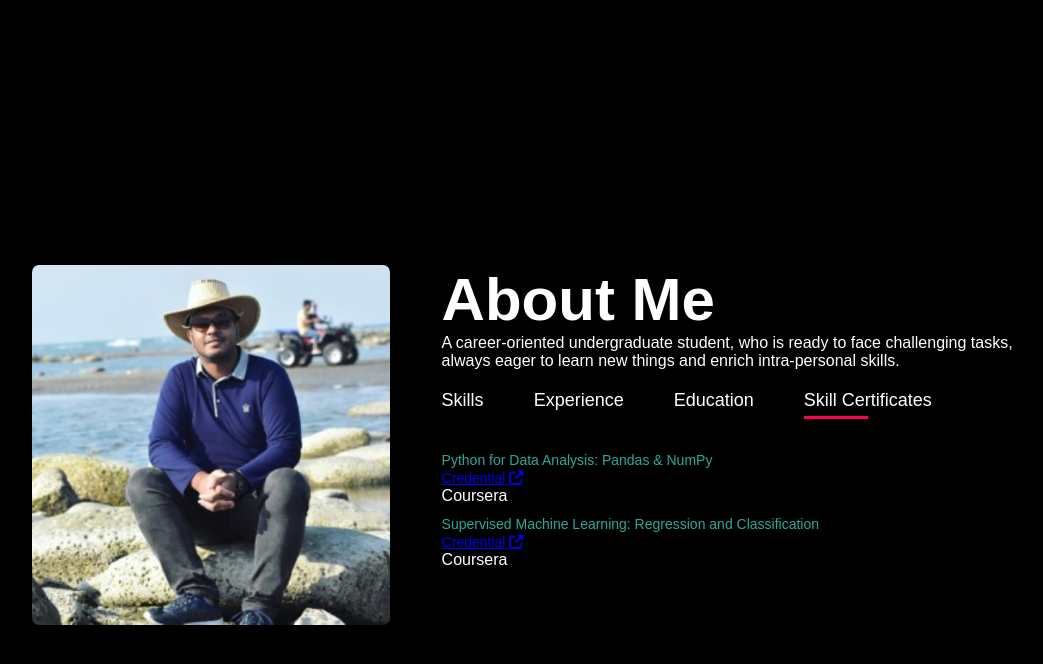
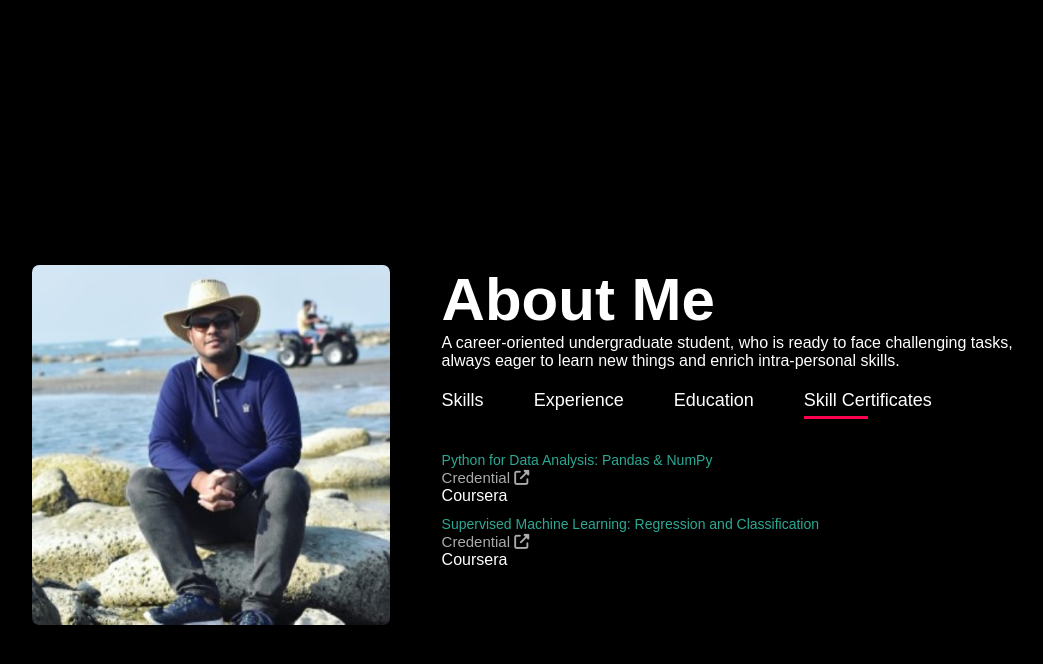
Before and after one commit to RafinEazdan/Portfolio, a plain HTML site: page index.html in a window 1280 px wide. Both pictures are taken after a click on the element "Skill Certificates". Shown: the part 630-1294 px from the top of the page, without its empty margins (96-1139 px from the left). Drawn offline with Linux system fonts and the light colour scheme.

Commit message:
Update style.css

```diff
--- a/style.css
+++ b/style.css
@@ -292,3 +292,15 @@ form .btn2{
     margin-top: -30px;
     display: block;
 }
+.cer_a{
+    text-decoration: none;
+    font-size: 15px;
+    margin-right: 15px;
+    color: #ababab ;
+    display: inline-block;
+    transition: transform 0.5s;
+}
+.cer_a:hover{
+    color: #ff004f;
+    transform: translateY(-5px);
+}
```
